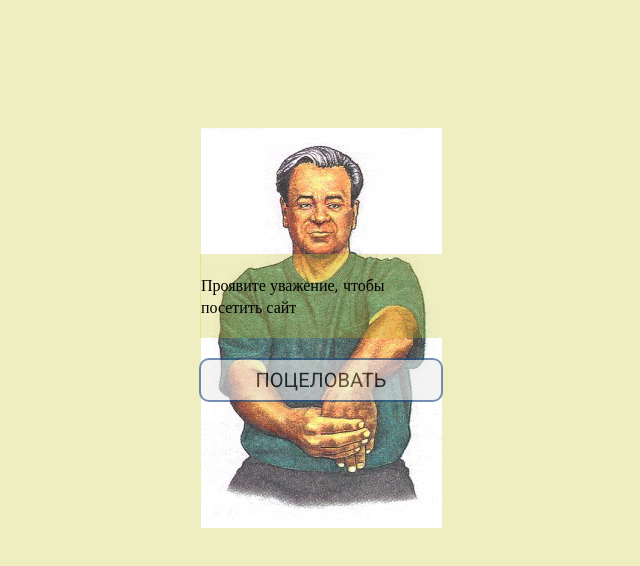
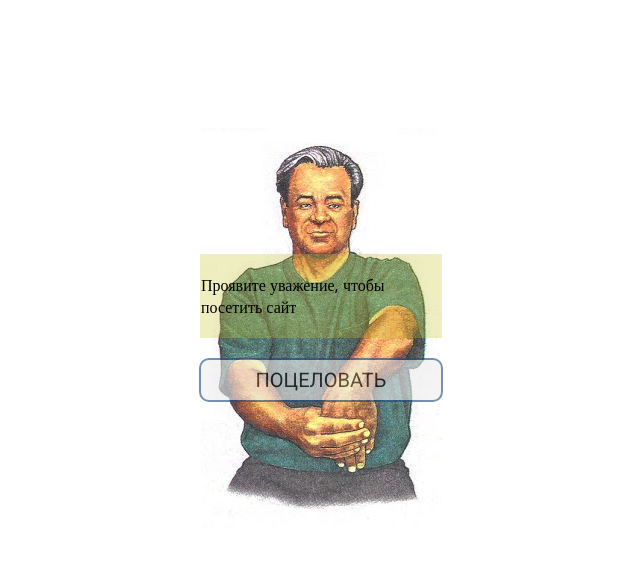
Before and after one commit to modeJumper/gitpage, a plain HTML site: page index.html in a window 1280 px wide. Shown: the whole page, without its empty margins (319-959 px from the left). Drawn offline with nearby package versions, Linux system fonts and the light colour scheme.

Commit message:
change body bg-color
#fff

```diff
--- a/index.html
+++ b/index.html
@@ -2,12 +2,12 @@
 <html lang="en">
 <head>
 	<meta charset="UTF-8">
-	<title>Pls YVAJENIE</title>
+	<title>respect pls</title>
 	<link href="//fonts.googleapis.com/css?family=Open+Sans|Roboto&subset=cyrillic-ext" rel="stylesheet">
 	<style>
 body {
 background: url(images/respect.jpg) no-repeat center center;
-background-color: rgba(200,200,50,.3);
+background-color: rgba(255,255,255,1);
     height:80vh;
     min-height:600px;
 }
```
